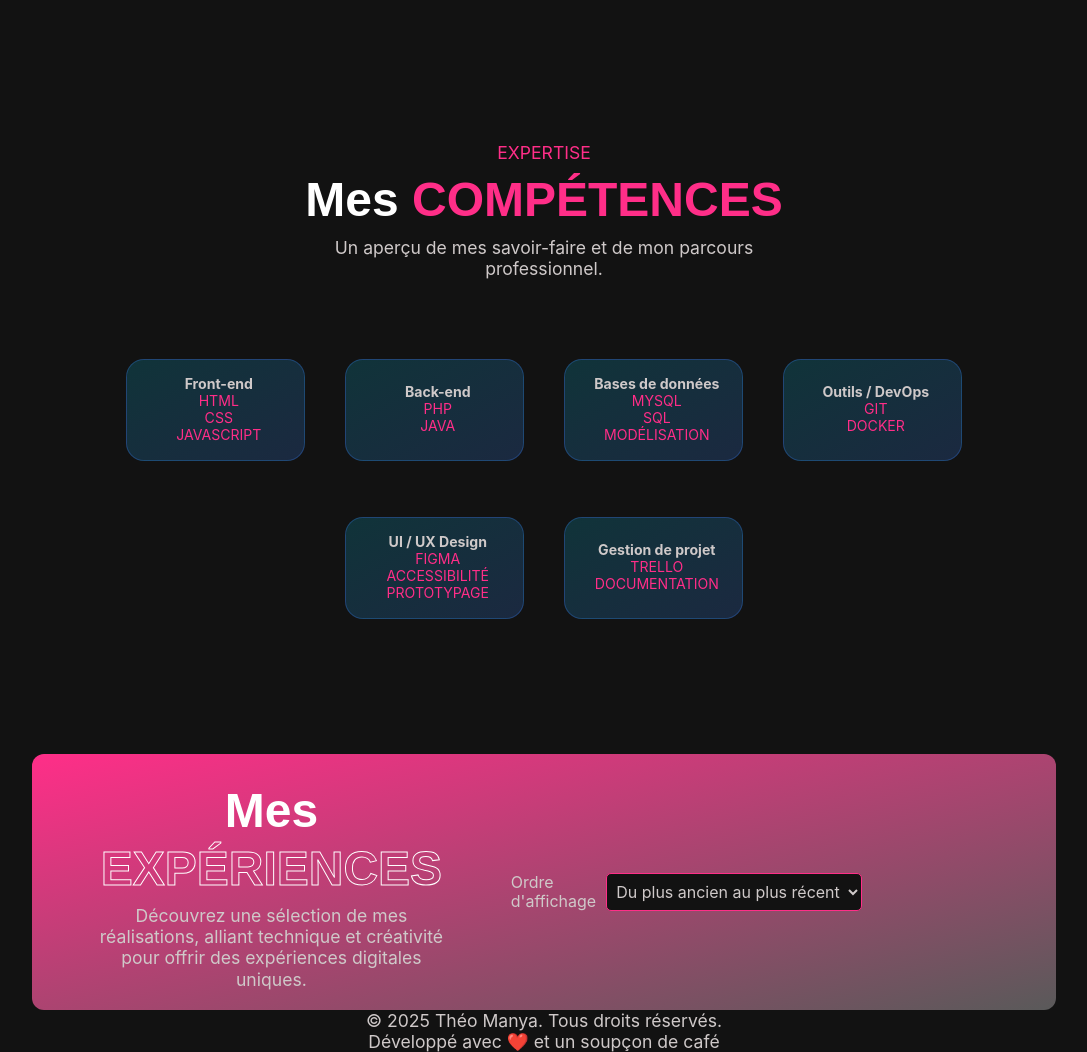
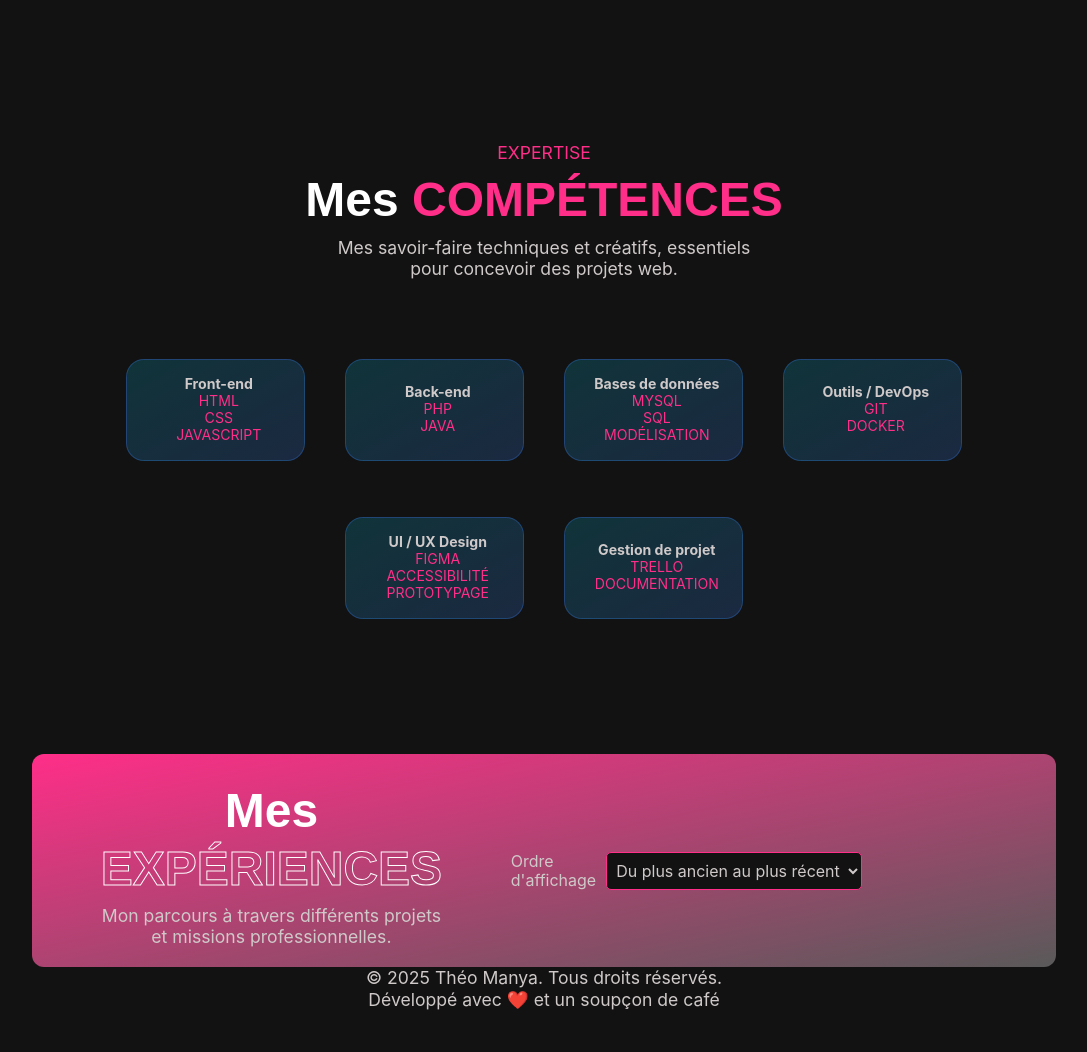
Before and after one commit to Maanaaa/theo-manya.fr, a PHP site: page / in a window 1280 px wide. Shown: the part 1128-2180 px from the top of the page, without its empty margins (96-1183 px from the left). After the commit the page ends 2138 px from the top, so only its background shows below. Run offline with PHP 8.4, Linux system fonts and the light colour scheme; data that the repository does not hold is empty; some web fonts are replaced.

Commit message:
Changement de la description de la section skills & experiences

```diff
--- a/index.php
+++ b/index.php
@@ -185,7 +185,7 @@ $resultats->closeCursor();
         <div class="description showCase">
             <p><span>Expertise</span></p>
             <h2 class="smallSpaceTop">Mes <span>Compétences</span></h2>
-            <p class="smallSpaceTop">Un aperçu de mes savoir-faire et de mon parcours professionnel.</p>
+            <p class="smallSpaceTop">Mes savoir-faire techniques et créatifs, essentiels pour concevoir des projets web.</p>
         </div>
         <div class="skills spaceTop">
             <?php
@@ -209,7 +209,7 @@ $resultats->closeCursor();
     <section id="experiences" class="spaceTop flex">
         <div class="showCase">
             <h2 class="smallSpaceTop">Mes <span>Expériences</span></h2>
-            <p class="smallSpaceTop">Découvrez une sélection de mes réalisations, alliant technique et créativité pour offrir des expériences digitales uniques.</p>
+            <p class="smallSpaceTop">Mon parcours à travers différents projets et missions professionnelles.</p>
         </div>
         <div class="left spaceTop">
             <div class="filtre">
```
